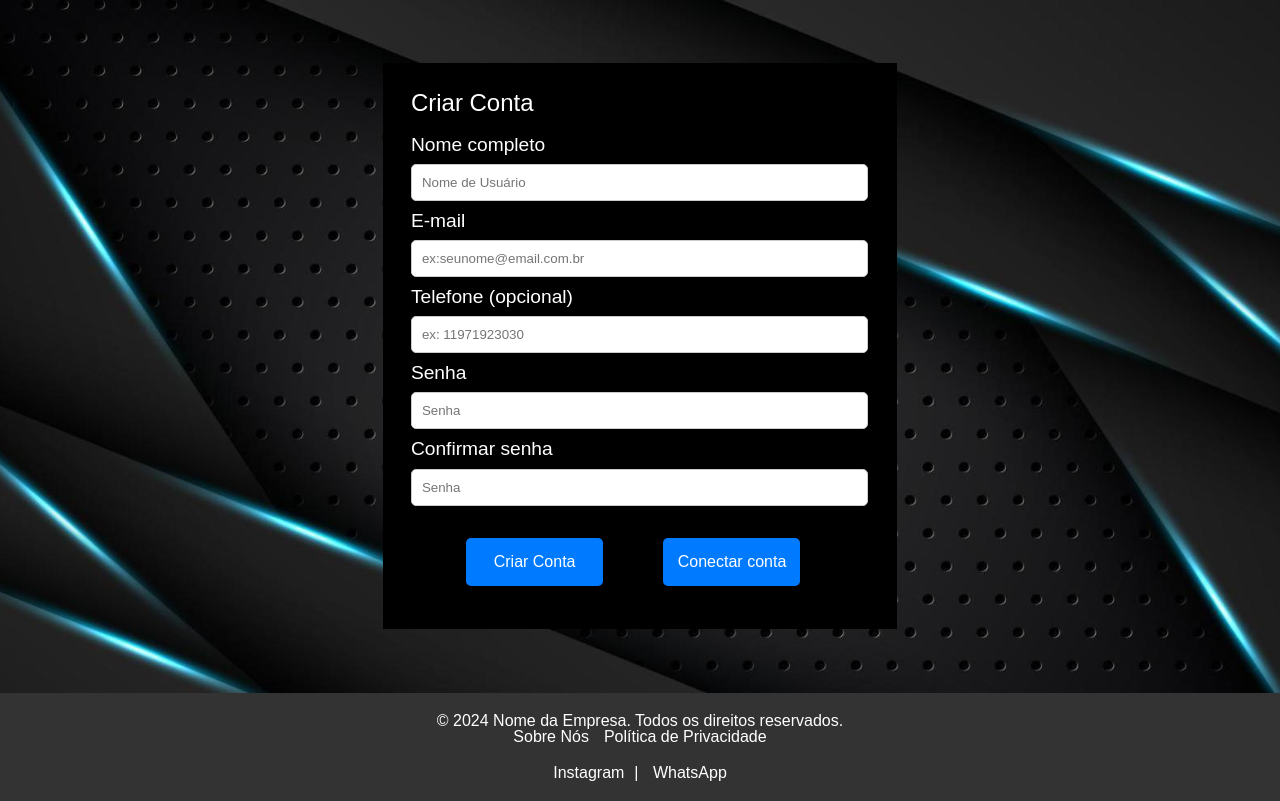
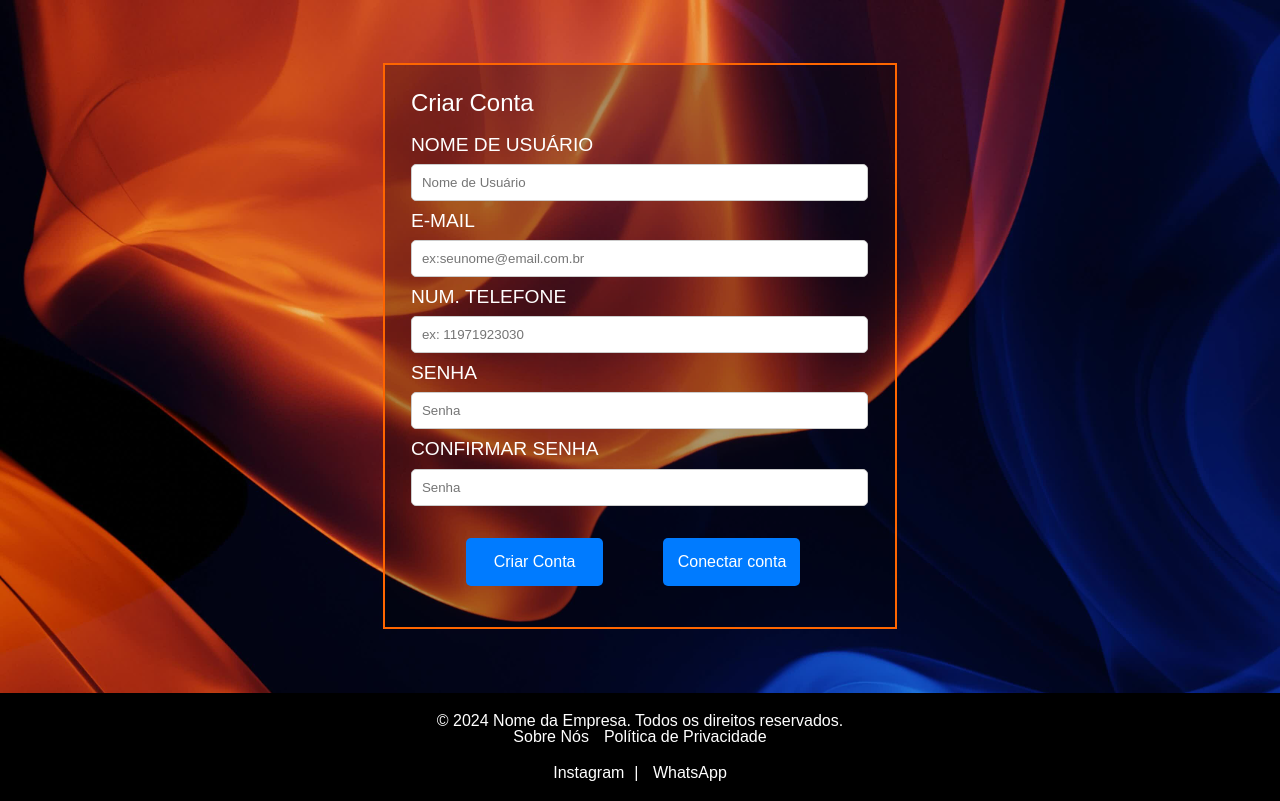
Before and after one commit to w-cd/CRAZY_SNEAKERS, a plain HTML site: page CRAZYSNEAKERS/login.html in a window 1280 px wide. Drawn offline with Linux system fonts and the light colour scheme.

Commit message:
Add files via upload

```diff
--- a/CRAZYSNEAKERS/login.html
+++ b/CRAZYSNEAKERS/login.html
@@ -10,7 +10,7 @@
     <style>
         body {
             font-family: Arial, Helvetica, sans-serif;
-            background-image: url(./img/aaa.jpg);
+            background-image: url(./img/ogbbg.jpg);
             background-position: center;
             background-repeat: no-repeat;
             background-size: cover;
@@ -24,11 +24,11 @@
         }
 
         .login-inicial {
-            background-color: black;
+            background-color: rgba(0, 0, 0, 0.274);
             margin: 5% 20% 5% 20%;
             color: white;
             padding: 2%;
-            border: 2px solid black;
+            border: 2px solid rgb(255, 102, 0);
             flex-grow: 3;
         }
 
@@ -70,7 +70,7 @@
 
         /* Estilos do Footer */
         footer {
-            background-color: #333;
+            background-color: #000000;
             color: #fff;
             padding: 20px 0;
             text-align: center;
@@ -126,24 +126,24 @@
         <h1>Criar Conta</h1>
         <form action="index.html">
             <!--NOME-->
-            <h2 for="nome_login">Nome completo</h2>
+            <h2 for="nome_login">NOME DE USUÁRIO</h2>
             <input class="inp" id="nome_login" type="text" name="username" placeholder="Nome de Usuário" required>
             <br>
 
             <!--E-MAIL-->
-            <h2 for="email_login">E-mail</h2>
+            <h2 for="email_login">E-MAIL</h2>
             <input class="inp" id="email_login" type="email" placeholder="ex:seunome@email.com.br" required>
             <br>
 
-            <h2 for="tel_login">Telefone (opcional)</h2>
+            <h2 for="tel_login">NUM. TELEFONE</h2>
             <input class="inp" id="tel_login" type="tel" placeholder="ex: 11971923030">
             <br>
 
-            <h2 for="senha_login">Senha</h2>
+            <h2 for="senha_login">SENHA</h2>
             <input class="inp" id="senha_login" type="password" placeholder="Senha" required>
             <br>
 
-            <h2 for="confir_senha">Confirmar senha</h2>
+            <h2 for="confir_senha">CONFIRMAR SENHA</h2>
             <input class="inp" id="confir_senha" type="password" placeholder="Senha" required>
 
             <button class="botoes" type="submit">Criar Conta</button>
@@ -160,7 +160,7 @@
                 <li><a href="/politica_priv.html">Política de Privacidade</a></li>
             </ul>
             <div class="footer-social">
-                <a href="https://www.instagram.com/neospectrum7">Instagram</a>|
+                <a href="https://www.instagram.com/crazy.sneakersbr/profilecard/?igsh=cDRpbHB1ZHltbW52">Instagram</a>|
                 <a href="">WhatsApp</a>
             </div>
         </div>
```
Also changed, not shown: CRAZYSNEAKERS/index.html (+3 -4 lines), CRAZYSNEAKERS/img/1.png (added), CRAZYSNEAKERS/img/2.png (added), CRAZYSNEAKERS/img/3.png (added), CRAZYSNEAKERS/img/4.png (added).
